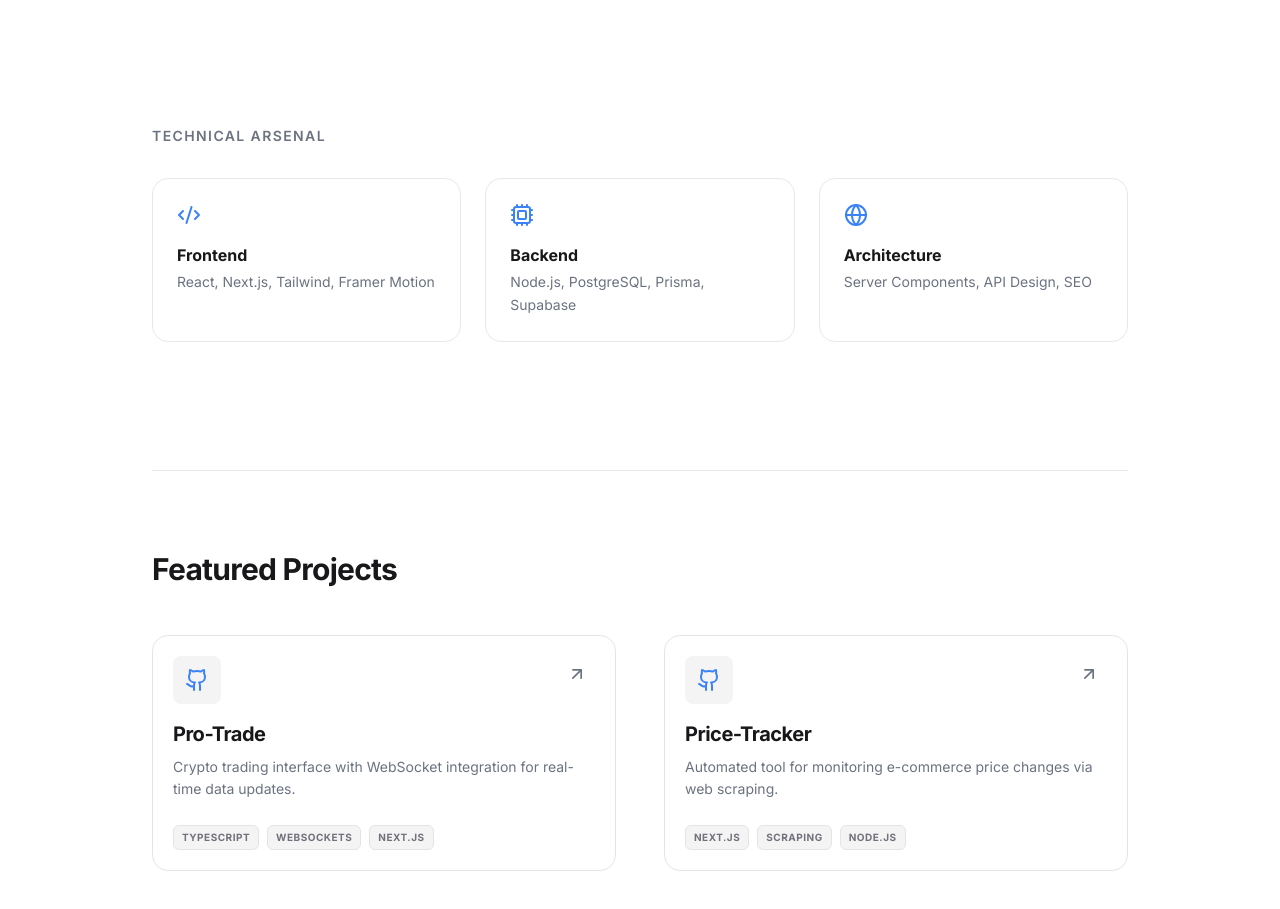
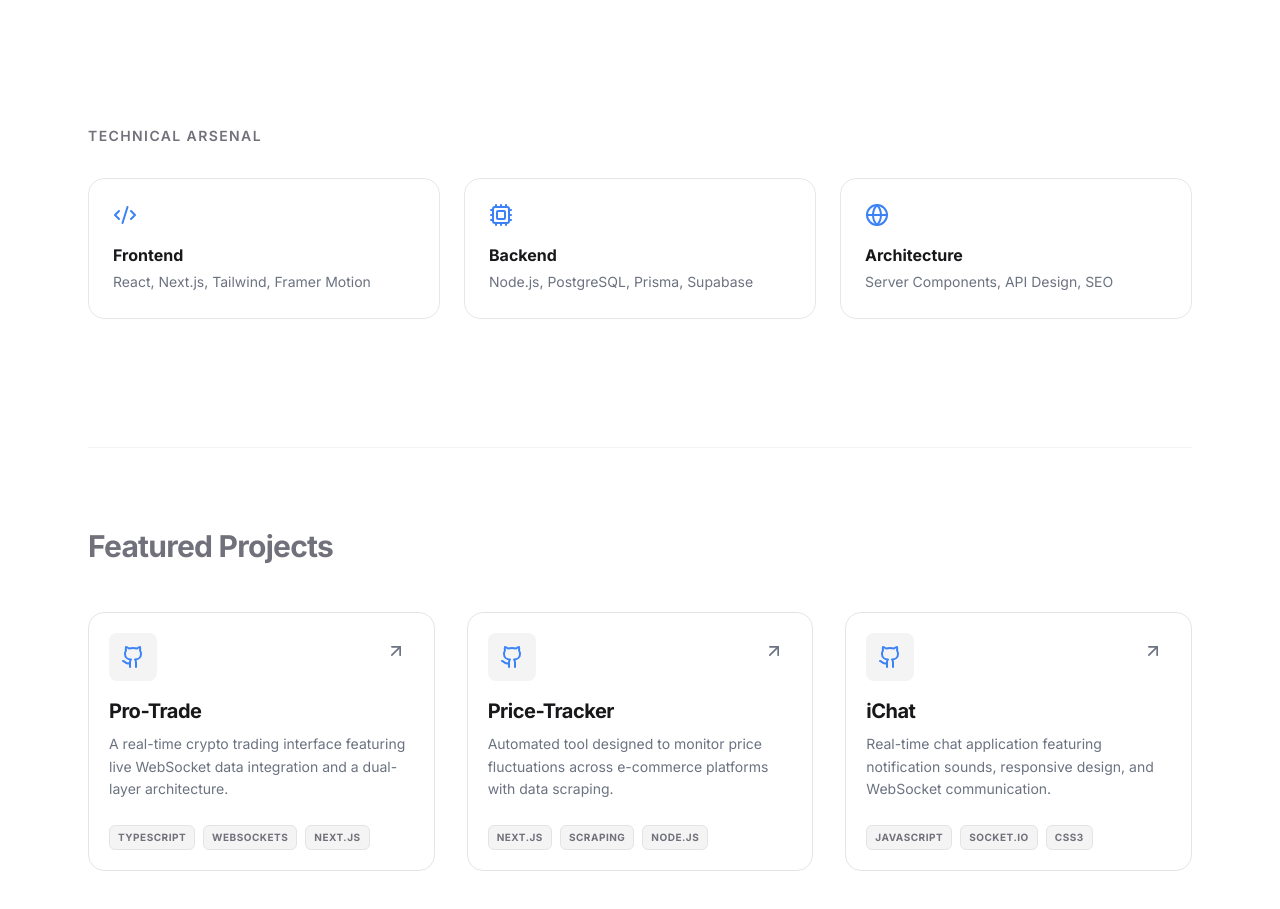
Before and after one commit to swaraj608/Portfolio, a Next.js app: page / in a window 1280 px wide. Shown: the part 501-1410 px from the top of the page. Built offline with nearby package versions, Linux system fonts and the light colour scheme.

Commit message:
added project iChat

```diff
--- a/app/page.tsx
+++ b/app/page.tsx
@@ -1,10 +1,10 @@
 import { Github, Linkedin, Mail, Code2, Globe, Cpu } from "lucide-react";
-import ProjectCard from "@/components/ProjectCard"; // Make sure the path is correct
+import ProjectCard from "@/components/ProjectCard";
 
 export default function Home() {
   return (
     <div className="min-h-screen bg-background font-sans selection:bg-primary/30 selection:text-primary">
-      <main className="max-w-5xl mx-auto px-6 pt-32 pb-24">
+      <main className="max-w-6xl mx-auto px-6 pt-32 pb-24">
 
         {/* --- HERO SECTION --- */}
         <section className="flex flex-col items-start gap-6 mb-32 animate-in fade-in slide-in-from-bottom-4 duration-1000">
@@ -17,7 +17,7 @@ export default function Home() {
           </div>
 
           <h1 className="text-5xl md:text-7xl font-bold tracking-tight text-balance">
-            Building digital products that <span className="text-muted text-zinc-400">scale.</span>
+            Building digital products that <span className="text-zinc-400">scale.</span>
           </h1>
 
           <p className="max-w-2xl text-lg md:text-xl text-muted leading-relaxed">
@@ -30,7 +30,7 @@ export default function Home() {
             </a>
             <div className="flex items-center gap-2">
               <SocialLink href="https://github.com/swaraj608" icon={<Github size={20} />} />
-              <SocialLink href="https://linkedin.com/in/your-profile" icon={<Linkedin size={20} />} />
+              <SocialLink href="https://linkedin.com" icon={<Linkedin size={20} />} />
               <SocialLink href="mailto:your@email.com" icon={<Mail size={20} />} />
             </div>
           </div>
@@ -38,7 +38,7 @@ export default function Home() {
 
         {/* --- SKILLS SECTION --- */}
         <section className="mb-32">
-          <h2 className="text-sm font-semibold uppercase tracking-widest text-muted mb-8">Technical Arsenal</h2>
+          <h2 className="text-sm font-semibold uppercase tracking-widest text-muted mb-8 text-zinc-500">Technical Arsenal</h2>
           <div className="grid grid-cols-1 md:grid-cols-3 gap-6">
             <SkillCard icon={<Code2 />} title="Frontend" desc="React, Next.js, Tailwind, Framer Motion" />
             <SkillCard icon={<Cpu />} title="Backend" desc="Node.js, PostgreSQL, Prisma, Supabase" />
@@ -47,20 +47,26 @@ export default function Home() {
         </section>
 
         {/* --- PROJECTS SECTION --- */}
-        <section id="projects" className="py-20 border-t border-border">
-          <h3 className="text-3xl font-bold mb-12 tracking-tight">Featured Projects</h3>
-          <div className="grid grid-cols-1 md:grid-cols-2 gap-12">
+        <section id="projects" className="py-20 border-t border-zinc-100 dark:border-zinc-800">
+          <h3 className="text-3xl font-bold mb-12 tracking-tight text-zinc-500">Featured Projects</h3>
+          <div className="grid grid-cols-1 md:grid-cols-2 lg:grid-cols-3 gap-8">
             <ProjectCard
               title="Pro-Trade"
-              desc="Crypto trading interface with WebSocket integration for real-time data updates."
+              desc="A real-time crypto trading interface featuring live WebSocket data integration and a dual-layer architecture."
               tags={["TypeScript", "WebSockets", "Next.js"]}
               github="https://github.com/swaraj608/Pro-Trade"
             />
             <ProjectCard
               title="Price-Tracker"
-              desc="Automated tool for monitoring e-commerce price changes via web scraping."
+              desc="Automated tool designed to monitor price fluctuations across e-commerce platforms with data scraping."
               tags={["Next.js", "Scraping", "Node.js"]}
               github="https://github.com/swaraj608/Price-Tracker"
+            />
+            <ProjectCard
+              title="iChat"
+              desc="Real-time chat application featuring notification sounds, responsive design, and WebSocket communication."
+              tags={["JavaScript", "Socket.io", "CSS3"]}
+              github="https://github.com/swaraj608/iChat"
             />
           </div>
         </section>
@@ -82,7 +88,7 @@ function SocialLink({ href, icon }: { href: string; icon: React.ReactNode }) {
 
 function SkillCard({ icon, title, desc }: { icon: React.ReactNode; title: string; desc: string }) {
   return (
-    <div className="p-6 rounded-2xl border border-border bg-white/50 dark:bg-zinc-900/50 backdrop-blur-sm transition-all hover:border-primary/30 hover:shadow-sm">
+    <div className="p-6 rounded-2xl border border-border bg-white/50 dark:bg-zinc-900/50 backdrop-blur-sm transition-all hover:border-primary/30">
       <div className="text-primary mb-4">{icon}</div>
       <h4 className="font-bold mb-1">{title}</h4>
       <p className="text-sm text-muted leading-relaxed">{desc}</p>
```
